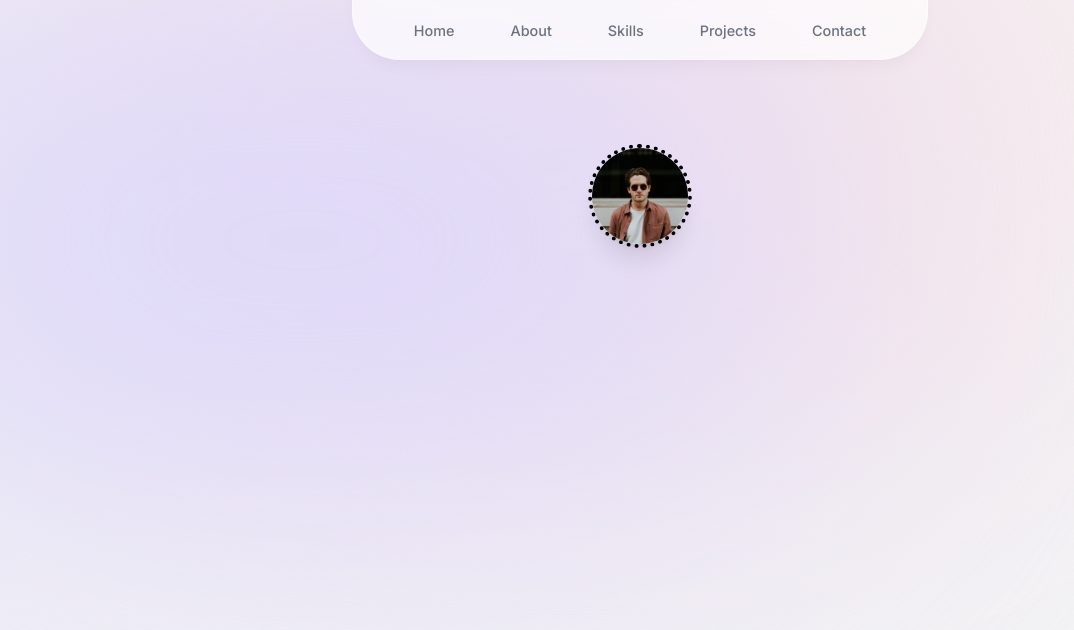
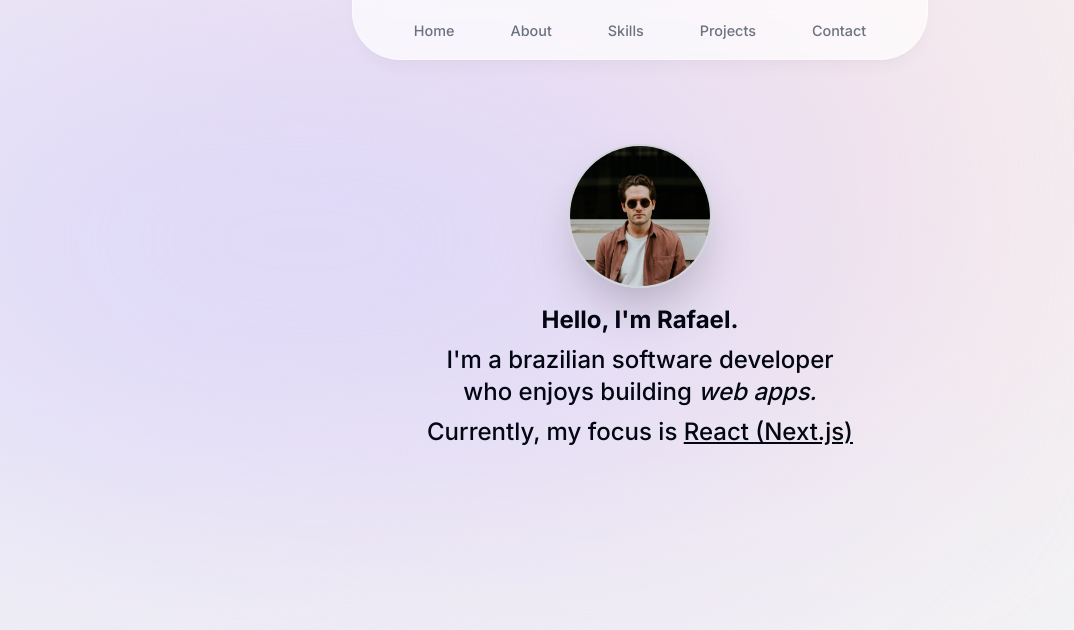
Before and after one commit to rafaelfontenele/nextjs-portfolio, a Next.js app: page / in a window 1280 px wide. Shown: the top 630 px of the page, without its empty margins (0-1074 px from the left). Built offline with nearby package versions, Linux system fonts and the light colour scheme.

Commit message:
feat: homepage text below image

```diff
--- a/components/home.tsx
+++ b/components/home.tsx
@@ -9,36 +9,41 @@ export default function Home() {
   return (
     <section id='#home'>
 
-        <motion.div className="flex items-center justify-center"
-        initial={ {opacity: 0, y: 0, x: 0} }
-        animate={ {opacity: 1, y: 0, x: 0} }
-        transition={{ delay: 1, duration: 2}}
-        >
-            <motion.div className='relative'
-            initial={ {rotate: 0, opacity: 1} }
-            animate={ {rotate: 0, opacity: 1} }
-            transition={ {delay: 1} }
-            >
-                <motion.div className='rounded-full border-black border-dotted border-4'
-                initial={{rotate: 0}}
-                animate={{rotate: 360}}
+        <div className="flex items-center justify-center">
+            <div className='relative'>
+                <motion.div className='w-[9rem] h-[9rem] rounded-full border-gray-900 border-dashed border-4 absolute'
+                initial={ {rotate: 0, x: 0, y: 0, opacity: 0.6, scale: 0.7} }
+                animate={ {rotate: 360, x: -2, y: -2, opacity: 0, scale: 1.05} }
+                transition={ {duration:5} }
+
                 >
-                    <motion.div>
+                    </motion.div>
+                    <motion.div
+                    initial={ { opacity: 0} }
+                    animate={ { opacity: 1, scale: 1} }
+                    transition={ {delay:3, duration: 3} }
+                    >
                         <Image
                         src={randomGuyImage}
                         alt='Personal profile picture'
-                        className='w-24 h-24 rounded-full object-cover shadow-xl relative'
+                        className='w-[9rem] h-[9rem]  rounded-full border-2 border-gray-300 object-cover shadow-2xl relative'
                         width='192'
                         height='192'
                         quality='20'
                         priority={true}
                         />
                     </motion.div>
-                </motion.div>
-            </motion.div>
+            </div>
 
 
-        </motion.div>
+        </div>
+
+        <p className='flex flex-wrap justify-center items-center text-center mt-4 mb-10 px-4 flex-col text-2xl sm:text-l font-medium gap-2'>
+            <span className='font-bold'>Hello, I&apos;m <span className='font-bold'>Rafael</span>.</span>
+            <span>I&apos;m a brazilian software developer<br></br> who enjoys building <span className='italic'>web apps.</span></span>
+            <span>Currently, my focus is <span className='underline'>React (Next.js)</span></span>
+
+        </p>
 
     </section>
     )
```
